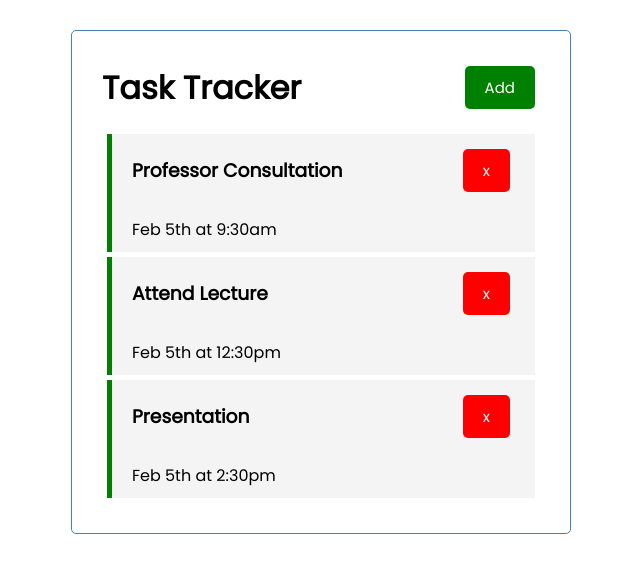
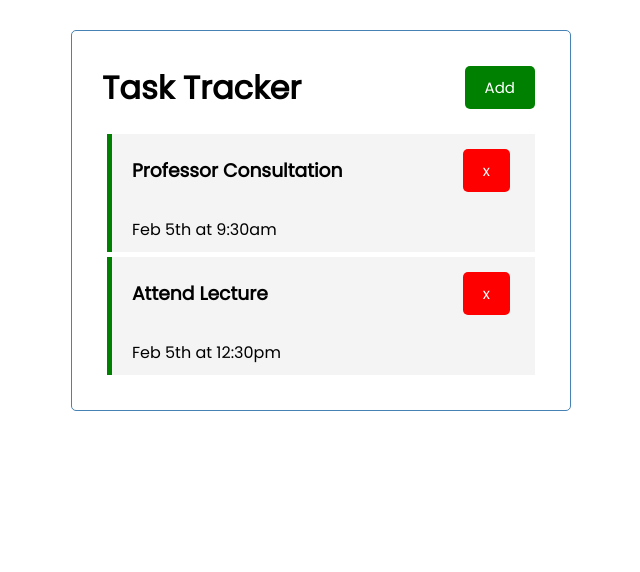
Before and after one commit to deeplic/tasktracker, a React (Create React App) app: page / in a window 1280 px wide. Shown: the top 572 px of the page, without its empty margins (319-959 px from the left). Built offline with nearby package versions, Linux system fonts and the light colour scheme; data requests are answered from the project's data file.

Commit message:
DELETING  from the backend

```diff
--- a/db.json
+++ b/db.json
@@ -1,22 +1,16 @@
 {
   "tasks": [
     {
-      "id":1,
-      "text":"Professor Consultation",
-      "day":"Feb 5th at 9:30am",
-      "reminder":true
-  },
-  {
-      "id":2,
-      "text":"Attend Lecture",
-      "day":"Feb 5th at 12:30pm",
-      "reminder":true
-  },
-  {
-      "id":3,
-      "text":"Presentation",
-      "day":"Feb 5th at 2:30pm",
-      "reminder":true
-  }
+      "id": 1,
+      "text": "Professor Consultation",
+      "day": "Feb 5th at 9:30am",
+      "reminder": true
+    },
+    {
+      "id": 2,
+      "text": "Attend Lecture",
+      "day": "Feb 5th at 12:30pm",
+      "reminder": true
+    }
   ]
 }
--- a/src/App.js
+++ b/src/App.js
@@ -22,13 +22,15 @@
     return data;
   }
 //Deleete task
-const deleteTask=(id)=>{
-  console.log('delete',id)
+const deleteTask=async (id)=>{
+  await fetch(`http://localhost:5000/tasks/${id}`,{
+    method:'DELETE'
+  })
   setTasks(tasks.filter((task)=>task.id!==id))
 }
 
 //Toogle reminder
-const toggleReminder=(id)=>{
+const toggleReminder= (id)=>{
   setTasks(tasks.map(task=>
     task.id===id?{...task,reminder:!task.reminder}:task))
 }
```
